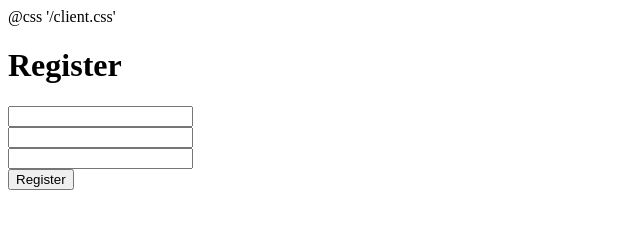
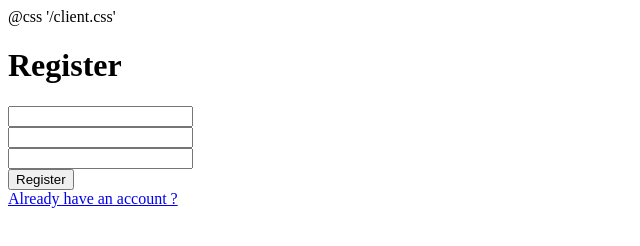
Before and after one commit to crat1985/RealTimeWebChatInV, a plain HTML site: page src/templates/page/register.html in a window 1280 px wide. Shown: the whole page, without its empty margins (0-640 px from the left). Drawn offline with Linux system fonts and the light colour scheme.

Commit message:
Corrected bugs and run v fmt

```diff
--- a/src/templates/page/register.html
+++ b/src/templates/page/register.html
@@ -14,5 +14,6 @@
     <input type="password" name="confirm-password"><br>
     <input type="submit" value="Register">
   </form>
+  <a href="/login">Already have an account ?</a>
 </body>
 </html>
```
Also changed, not shown: src/templates/page/login.html (+1 -0 lines), 3 other files. Lines whose indentation alone changed are shown as unchanged.
